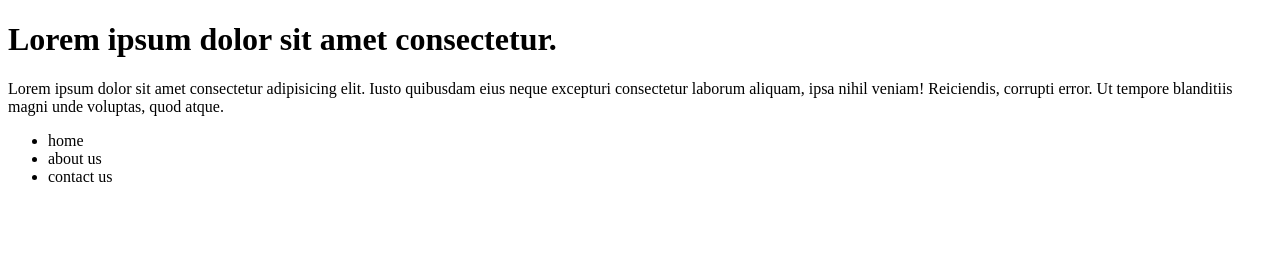
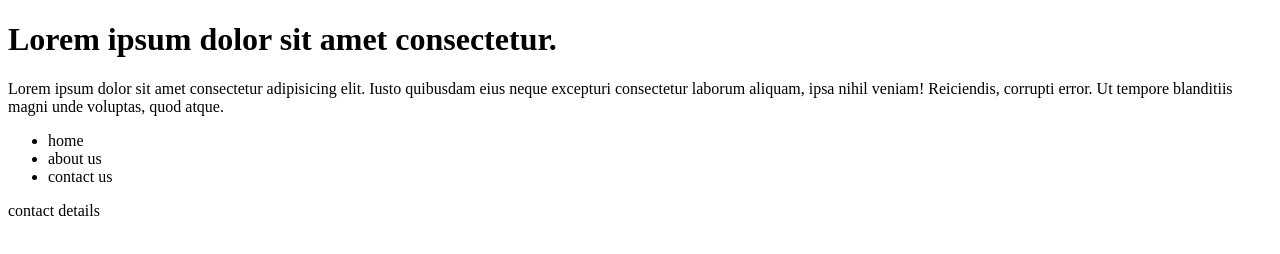
Before and after one commit to sribinu/learn-git, a plain HTML site: page index.html in a window 1280 px wide. Drawn offline with Linux system fonts and the light colour scheme.

Commit message:
add new data

```diff
--- a/index.html
+++ b/index.html
@@ -18,5 +18,8 @@
       <li>about us</li>
       <li>contact us</li>
     </ul>
+    <footer>
+      <p>contact details</p>
+    </footer>
   </body>
 </html>
```
Also changed, not shown: 1 other file.
